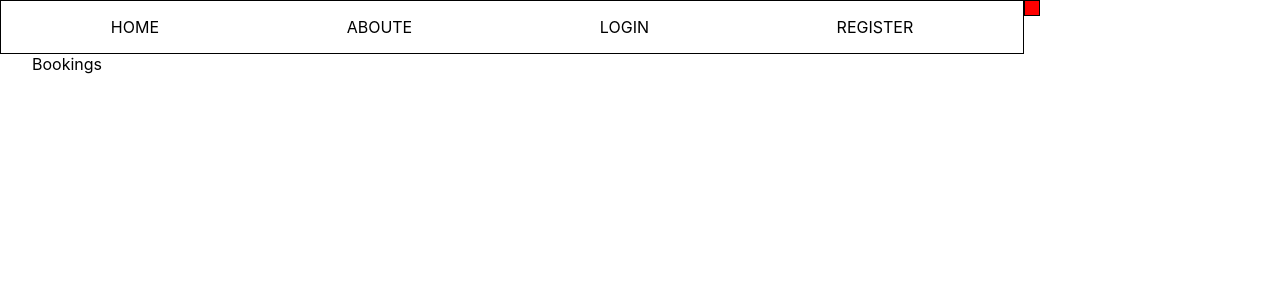
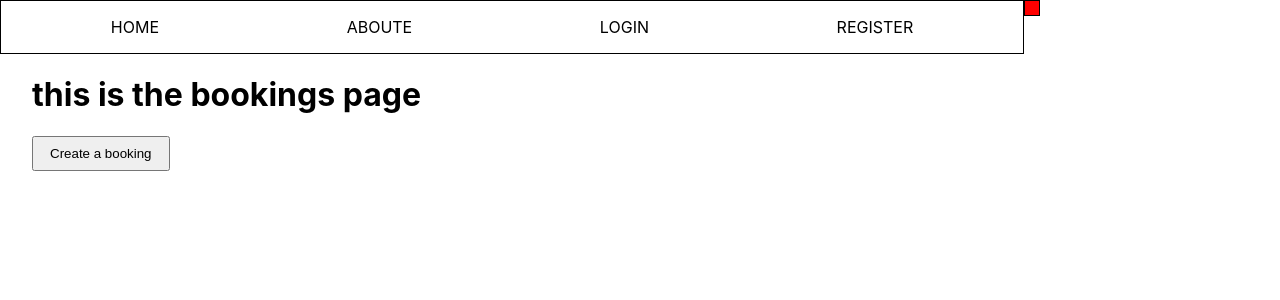
Before and after one commit to BucoTEC/booking-frontend, a Next.js app: page /bookings in a window 1280 px wide. Shown: the top 300 px of the page. Built offline with nearby package versions, Linux system fonts and the light colour scheme.

Commit message:
add create a booking button

```diff
--- a/pages/bookings/index.js
+++ b/pages/bookings/index.js
@@ -1,7 +1,16 @@
 import React from "react";
 
+import Link from "next/link";
+
 function Bookings() {
-	return <div>Bookings</div>;
+	return (
+		<div>
+			<h1>this is the bookings page</h1>
+			<button style={{ padding: "0.5rem 1rem" }}>
+				<Link href="/bookings/create">Create a booking</Link>
+			</button>
+		</div>
+	);
 }
 
 export default Bookings;
```
